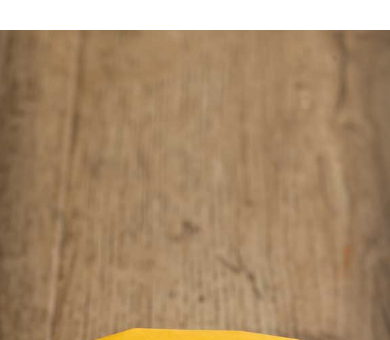
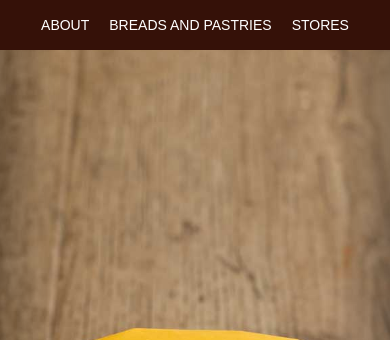
Before and after one commit to janbelmonte/Relish-Group, a PHP site: page /kumori.html in a window 390 px wide. Shown: the part 120-460 px from the top of the page. Run offline with PHP 8.4, Linux system fonts and the light colour scheme.

Commit message:
[Kumori] Fixed responsiveness of nav. Fixes #7.

```diff
--- a/css/kumori.css
+++ b/css/kumori.css
@@ -144,3 +144,23 @@ nav {
 	background: #ebebeb;
 	padding: 35px 0;
 }
+
+
+@media (max-width: 750px) {
+	.navi__list {
+	    list-style: none;
+	    float: left;
+	    display: table;
+	    background: #351108;
+	    position: absolute;
+	    top: 80px;
+	    width: 100%;
+	    text-align: center;
+	    padding: 15px 0;
+	    z-index: 1000;
+	}
+	.navi__listItem {
+	    display: inline;
+	    padding: 10px;
+	  }
+}
```
